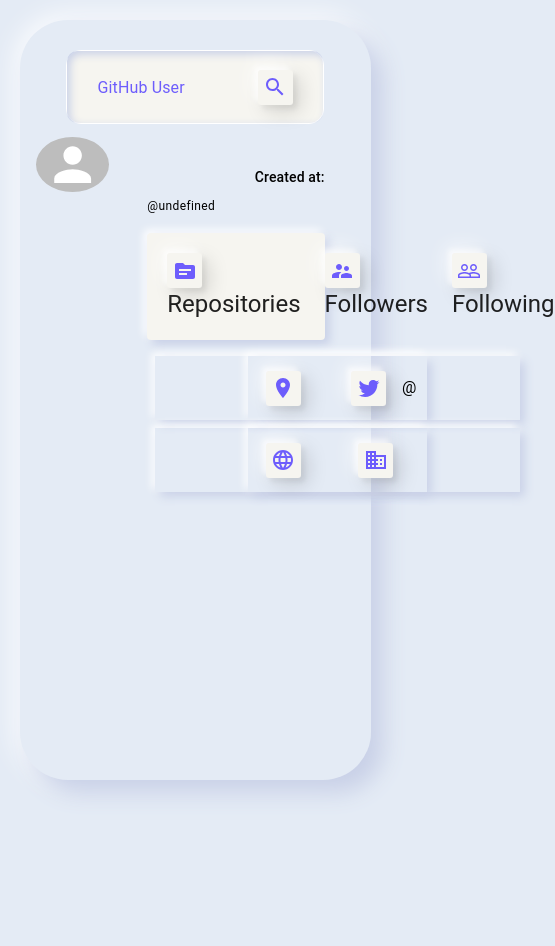
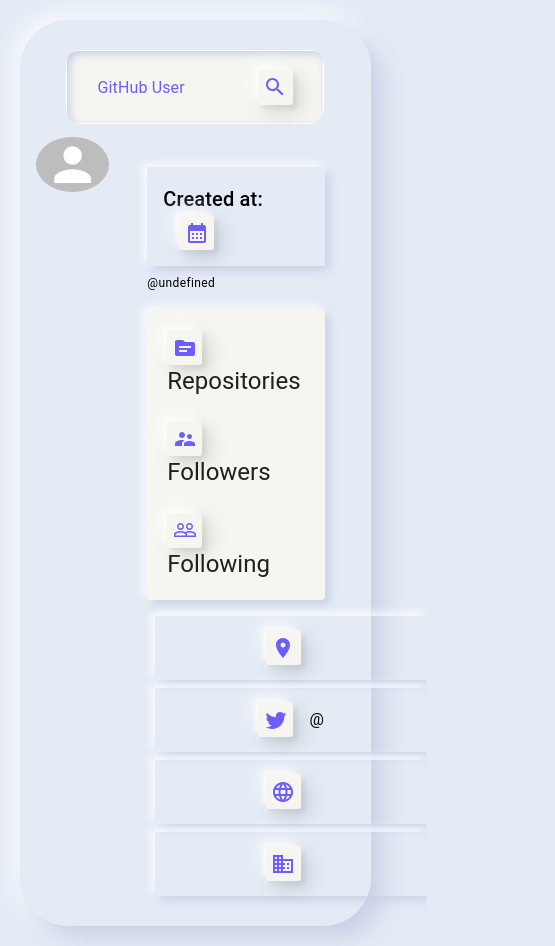
Before and after one commit to AlejandroM12/react-mui, a React (Vite) app: page / in a window 390 px wide. Shown: the whole page, 555 px wide, since content can reach past the window. Before the commit the page ends 844 px from the top, so only its background shows below. Built offline with nearby package versions, Linux system fonts and the light colour scheme; no server answers.

Commit message:
Fixing styles && added breakpoints

```diff
--- a/src/App.jsx
+++ b/src/App.jsx
@@ -36,13 +36,15 @@ const App = () => {
   return (
     <ThemeProvider theme={finalTheme}>
       <Container
+         maxWidth="xxl"
         sx={{
           borderRadius: "3rem",
           boxShadow: `.8rem .8rem 1.4rem #c8d0e7,
         -.2rem -.2rem 1.8rem #FFFFFF`,
-          width: "90vw",
-          height: "90vh",
+          width: "90%",
+          height: "90%",
           marginTop: "20px",
+          marginBottom: "20px",
           display: "flex",
           flexDirection: "column",
           alignItems: "center",
--- a/src/components/LocationInformation/LocationInformation.jsx
+++ b/src/components/LocationInformation/LocationInformation.jsx
@@ -10,7 +10,7 @@ export const LocationInformation = (props) => {
   const { location, twitter_username, blog, company } = userState;
   return (
     <Grid container spacing={1} sx={{ marginTop: "15px" }}>
-      <Grid item xs={6}>
+      <Grid item sm={12} xs={12} md={6}>
         <Stack
           direction="row"
           spacing={2}
@@ -33,7 +33,7 @@ export const LocationInformation = (props) => {
           )}
         </Stack>
       </Grid>
-      <Grid item xs={6}>
+      <Grid item sm={12} xs={12} md={6}>
         <Stack
           direction="row"
           spacing={2}
@@ -57,7 +57,7 @@ export const LocationInformation = (props) => {
           )}
         </Stack>
       </Grid>
-      <Grid item xs={6}>
+      <Grid item sm={12} xs={12} md={6}>
         <Stack
           direction="row"
           spacing={2}
@@ -85,7 +85,7 @@ export const LocationInformation = (props) => {
           )}
         </Stack>
       </Grid>
-      <Grid item xs={6}>
+      <Grid item  sm={12} xs={12} md={6}>
         <Stack
           direction="row"
           spacing={2}
--- a/src/components/PaperInformation/PaperInformation.jsx
+++ b/src/components/PaperInformation/PaperInformation.jsx
@@ -1,45 +1,76 @@
-import {  Stack, Typography } from "@mui/material";
+import { Stack, Typography } from "@mui/material";
 import { PaperInformationContainer } from "./style";
 import { IconButtonContainer } from "../Searcher/style";
-import SourceIcon from '@mui/icons-material/Source';
-import SupervisorAccountIcon from '@mui/icons-material/SupervisorAccount';
-import PeopleOutlineIcon from '@mui/icons-material/PeopleOutline';
+import SourceIcon from "@mui/icons-material/Source";
+import SupervisorAccountIcon from "@mui/icons-material/SupervisorAccount";
+import PeopleOutlineIcon from "@mui/icons-material/PeopleOutline";
 
 export const PaperInformation = (props) => {
   const { userState } = props;
   const { public_repos, followers, following } = userState;
   return (
-    <PaperInformationContainer >
-        <Stack spacing={3} direction="row" justifyContent="space-evenly" sx={{margin: "20px"}}>
-            <Stack >
-
+    <PaperInformationContainer>
+      <Stack
+        spacing={3}
+        justifyContent="space-evenly"
+        sx={{ margin: "20px" }}
+        direction={{sm: 'column', xs: 'column', md: 'row'}}
+      >
+        <Stack>
           <Typography variant="h5">
-                    <IconButtonContainer sx={{marginRight: "1rem"}}>
+            <IconButtonContainer sx={{ marginRight: "1rem" }}>
               <SourceIcon />
             </IconButtonContainer>
             Repositories
           </Typography>
-                <Typography variant="h6" sx={{display: "flex", justifyContent: "center", alignItems: "center"}}>{ public_repos }</Typography>
+          <Typography
+            variant="h6"
+            sx={{
+              display: "flex",
+              justifyContent: "center",
+              alignItems: "center",
+            }}
+          >
+            {public_repos}
+          </Typography>
         </Stack>
         <Stack>
           <Typography variant="h5">
-                    <IconButtonContainer sx={{marginRight: "1rem"}}>
+            <IconButtonContainer sx={{ marginRight: "1rem" }}>
               <SupervisorAccountIcon />
             </IconButtonContainer>
             Followers
           </Typography>
-                <Typography variant="h6" sx={{display: "flex", justifyContent: "center", alignItems: "center"}}>{ followers }</Typography>
+          <Typography
+            variant="h6"
+            sx={{
+              display: "flex",
+              justifyContent: "center",
+              alignItems: "center",
+            }}
+          >
+            {followers}
+          </Typography>
         </Stack>
         <Stack>
           <Typography variant="h5">
-                <IconButtonContainer sx={{marginRight: "1rem"}}>
+            <IconButtonContainer sx={{ marginRight: "1rem" }}>
               <PeopleOutlineIcon />
             </IconButtonContainer>
             Following
           </Typography>
-                <Typography variant="h6" sx={{display: "flex", justifyContent: "center", alignItems: "center"}}>{ following }</Typography>
+          <Typography
+            variant="h6"
+            sx={{
+              display: "flex",
+              justifyContent: "center",
+              alignItems: "center",
+            }}
+          >
+            {following}
+          </Typography>
         </Stack>
       </Stack>
     </PaperInformationContainer>
-  )
-}
+  );
+};
--- a/src/components/PrincipalInformation/PrincipalInformation.jsx
+++ b/src/components/PrincipalInformation/PrincipalInformation.jsx
@@ -1,4 +1,7 @@
 import { Stack, Typography } from "@mui/material";
+import { IconButtonContainer } from "../Searcher/style";
+import CalendarMonthIcon from '@mui/icons-material/CalendarMonth';
+
 
 export const PrincipalInformation = (props) => {
   const { userState } = props;
@@ -8,7 +11,16 @@ export const PrincipalInformation = (props) => {
     <>
       <Stack direction="row" justifyContent="space-between">
         <Typography variant="h4">{name}</Typography>
-        <Typography variant="subtitle2">Created at: {created_at}</Typography>
+        <Typography variant="h6" sx={{
+        boxShadow: `.3rem .3rem .6rem #c8d0e7,
+        -.2rem -.2rem .5rem #FFFFFF`,
+        padding: "1rem",
+      }}>Created at:
+        <IconButtonContainer sx={{margin:"0rem 1rem"}}>
+         <CalendarMonthIcon />
+        </IconButtonContainer>
+         {created_at}
+         </Typography>
       </Stack>
       <Stack>
         <Typography variant="caption">{`@${login}`}</Typography>
```
Lines whose indentation alone changed are shown as unchanged.
